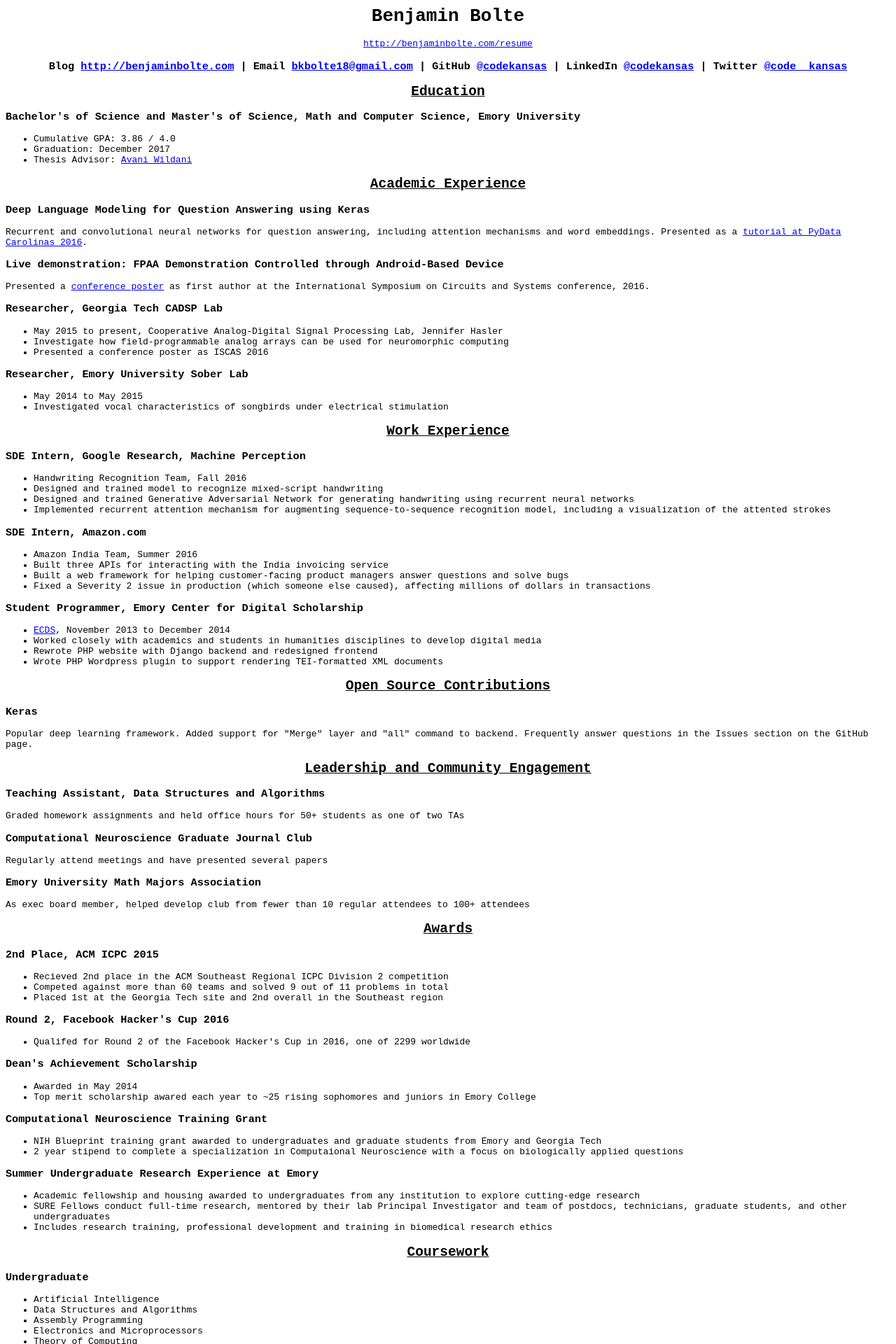
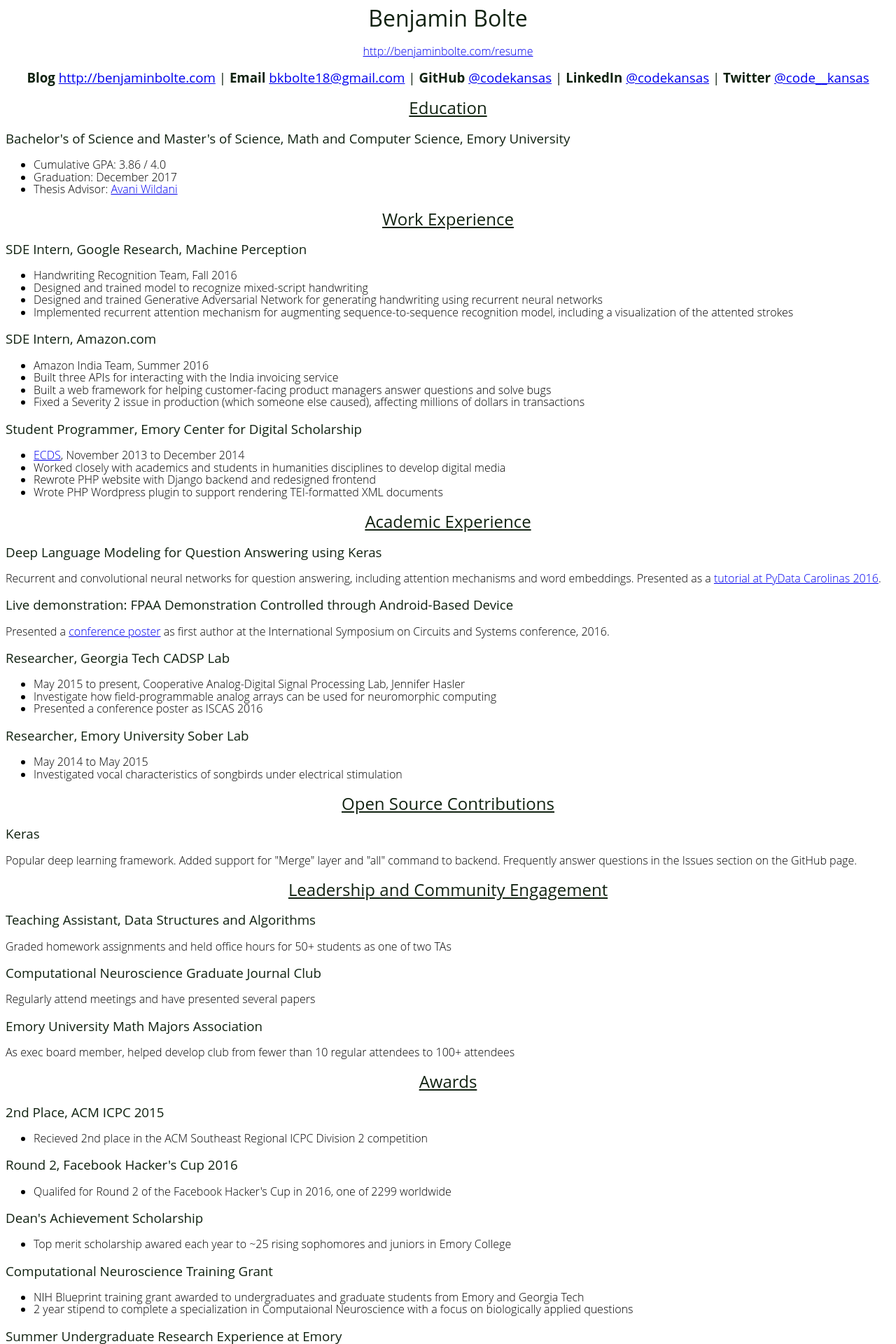
Before and after one commit to codekansas/codekansas.github.io, a Jekyll site: the page resume.html, which Jekyll copies as it is, in a window 1280 px wide. Shown: the top 1920 px of the page at 70% size. Built offline with Jekyll 4.4.1, drawn with Linux system fonts in a browser that asks for light colours.

Commit message:
updated resume

```diff
--- a/resume.html
+++ b/resume.html
@@ -2,16 +2,24 @@
 <head>
 <title>Benjamin Bolte Resume</title>
 <style>
+body {
+  font-family: "Open Sans", sans-serif;
+  font-weight: 300;
+  line-height: 1.1;
+}
+h1, h2, h3 {
+  font-weight: 400;
+  color: #121;
+}
 h1, h2 {
-	text-align: center;
+  text-align: center;
 }
 h2 {
-	text-decoration: underline;
+  text-decoration: underline;
 }
 </style>
 </head>
 <body>
-<tt>
 
 <h1>Benjamin Bolte</h1>
 
@@ -35,31 +43,6 @@
 <li>Cumulative GPA: 3.86 / 4.0</li>
 <li>Graduation: December 2017</li>
 <li>Thesis Advisor: <a href="http://www.mathcs.emory.edu/~avani/">Avani Wildani</a></li>
-</ul>
-
-<h2>Academic Experience</h2>
-
-<h3>Deep Language Modeling for Question Answering using Keras</h3>
-<p>
-Recurrent and convolutional neural networks for question answering, including attention mechanisms and word embeddings. Presented as a <a href="https://www.youtube.com/watch?v=bvZnphPgz74">tutorial at PyData Carolinas 2016</a>.
-</p>
-
-<h3>Live demonstration: FPAA Demonstration Controlled through Android-Based Device</h3>
-<p>
-Presented a <a href="http://ieeexplore.ieee.org/document/7527525/?reload=true&arnumber=7527525&refinements%3D4224660032%26filter%3DAND(p_IS_Number:7527154)">conference poster</a> as first author at the International Symposium on Circuits and Systems conference, 2016.
-</p>
-
-<h3>Researcher, Georgia Tech CADSP Lab</h3>
-<ul>
-<li>May 2015 to present, Cooperative Analog-Digital Signal Processing Lab, Jennifer Hasler</li>
-<li>Investigate how field-programmable analog arrays can be used for neuromorphic computing</li>
-<li>Presented a conference poster as ISCAS 2016</li>
-</ul>
-
-<h3>Researcher, Emory University Sober Lab</h3>
-<ul>
-<li>May 2014 to May 2015</li>
-<li>Investigated vocal characteristics of songbirds under electrical stimulation</li>
 </ul>
 
 <h2>Work Experience</h2>
@@ -86,6 +69,31 @@
 <li>Worked closely with academics and students in humanities disciplines to develop digital media</li>
 <li>Rewrote PHP website with Django backend and redesigned frontend</li>
 <li>Wrote PHP Wordpress plugin to support rendering TEI-formatted XML documents</li>
+</ul>
+
+<h2>Academic Experience</h2>
+
+<h3>Deep Language Modeling for Question Answering using Keras</h3>
+<p>
+Recurrent and convolutional neural networks for question answering, including attention mechanisms and word embeddings. Presented as a <a href="https://www.youtube.com/watch?v=bvZnphPgz74">tutorial at PyData Carolinas 2016</a>.
+</p>
+
+<h3>Live demonstration: FPAA Demonstration Controlled through Android-Based Device</h3>
+<p>
+Presented a <a href="http://ieeexplore.ieee.org/document/7527525/?reload=true&arnumber=7527525&refinements%3D4224660032%26filter%3DAND(p_IS_Number:7527154)">conference poster</a> as first author at the International Symposium on Circuits and Systems conference, 2016.
+</p>
+
+<h3>Researcher, Georgia Tech CADSP Lab</h3>
+<ul>
+<li>May 2015 to present, Cooperative Analog-Digital Signal Processing Lab, Jennifer Hasler</li>
+<li>Investigate how field-programmable analog arrays can be used for neuromorphic computing</li>
+<li>Presented a conference poster as ISCAS 2016</li>
+</ul>
+
+<h3>Researcher, Emory University Sober Lab</h3>
+<ul>
+<li>May 2014 to May 2015</li>
+<li>Investigated vocal characteristics of songbirds under electrical stimulation</li>
 </ul>
 
 <h2>Open Source Contributions</h2>
@@ -117,8 +125,6 @@
 <h3>2nd Place, ACM ICPC 2015</h3>
 <ul>
 <li>Recieved 2nd place in the ACM Southeast Regional ICPC Division 2 competition</li>
-<li>Competed against more than 60 teams and solved 9 out of 11 problems in total</li>
-<li>Placed 1st at the Georgia Tech site and 2nd overall in the Southeast region</li>
 </ul>
 
 <h3>Round 2, Facebook Hacker's Cup 2016</h3>
@@ -128,7 +134,6 @@
 
 <h3>Dean's Achievement Scholarship</h3>
 <ul>
-<li>Awarded in May 2014</li>
 <li>Top merit scholarship awared each year to ~25 rising sophomores and juniors in Emory College</li>
 </ul>
 
@@ -185,6 +190,5 @@
 Last updated October 26, 2016
 </p>
 
-</tt>
 </body>
 </html>
```
Also changed, not shown: index.md (+1 -1 lines).
